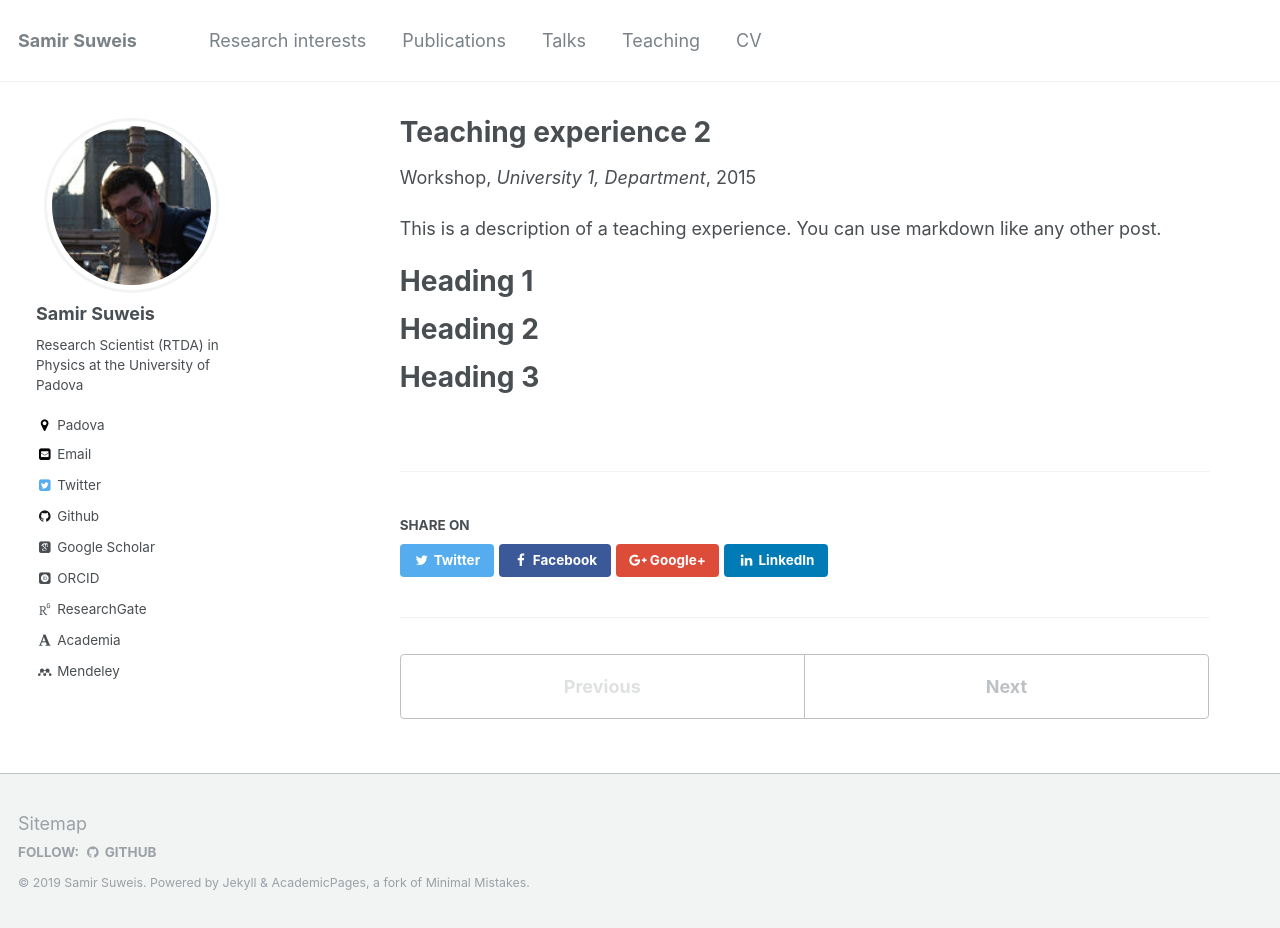
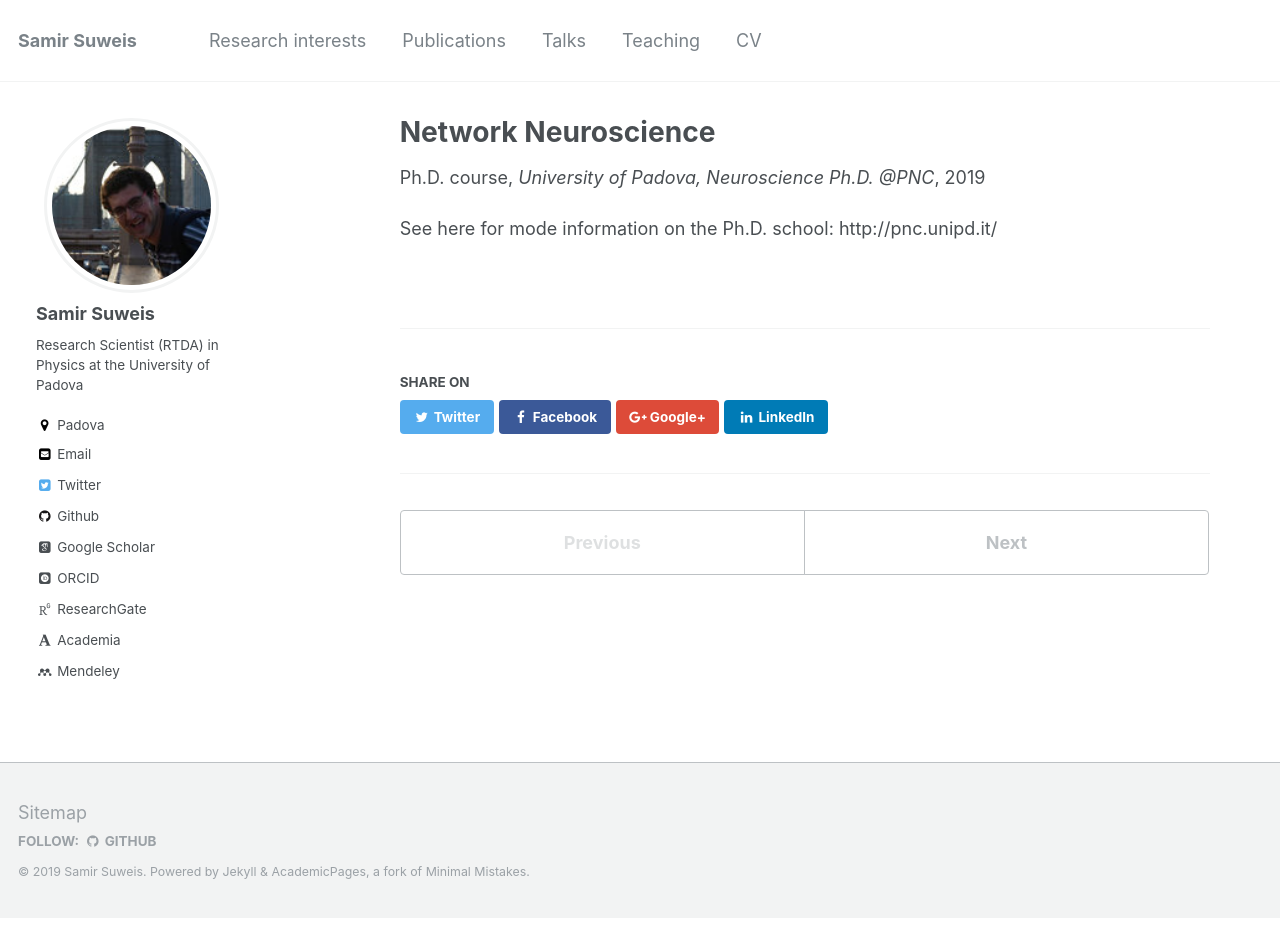
Before and after one commit to suweis/suweis.github.io, a Jekyll site: the page built from _teaching/2015-spring-teaching-2.md, in a window 1280 px wide and 928 px high. Built offline with Jekyll 4.4.1, drawn with Linux system fonts in a browser that asks for light colours; nearby versions of some CDN libraries; some web fonts are replaced.

Commit message:
Update 2015-spring-teaching-2.md

```diff
--- a/_teaching/2015-spring-teaching-2.md
+++ b/_teaching/2015-spring-teaching-2.md
@@ -1,20 +1,11 @@
 ---
-title: "Teaching experience 2"
+title: "Network Neuroscience"
 collection: teaching
-type: "Workshop"
-permalink: /teaching/2015-spring-teaching-1
-venue: "University 1, Department"
-date: 2015-01-01
-location: "City, Country"
+type: "Ph.D. course"
+permalink: /teaching/2019-first-semester-2
+venue: "University of Padova, Neuroscience Ph.D. @PNC"
+date: 2019/10/01 - 2020/02/01
+location: "Padova, Italy"
 ---
 
-This is a description of a teaching experience. You can use markdown like any other post.
-
-Heading 1
-======
-
-Heading 2
-======
-
-Heading 3
-======
+See here for mode information on the Ph.D. school: http://pnc.unipd.it/
```
